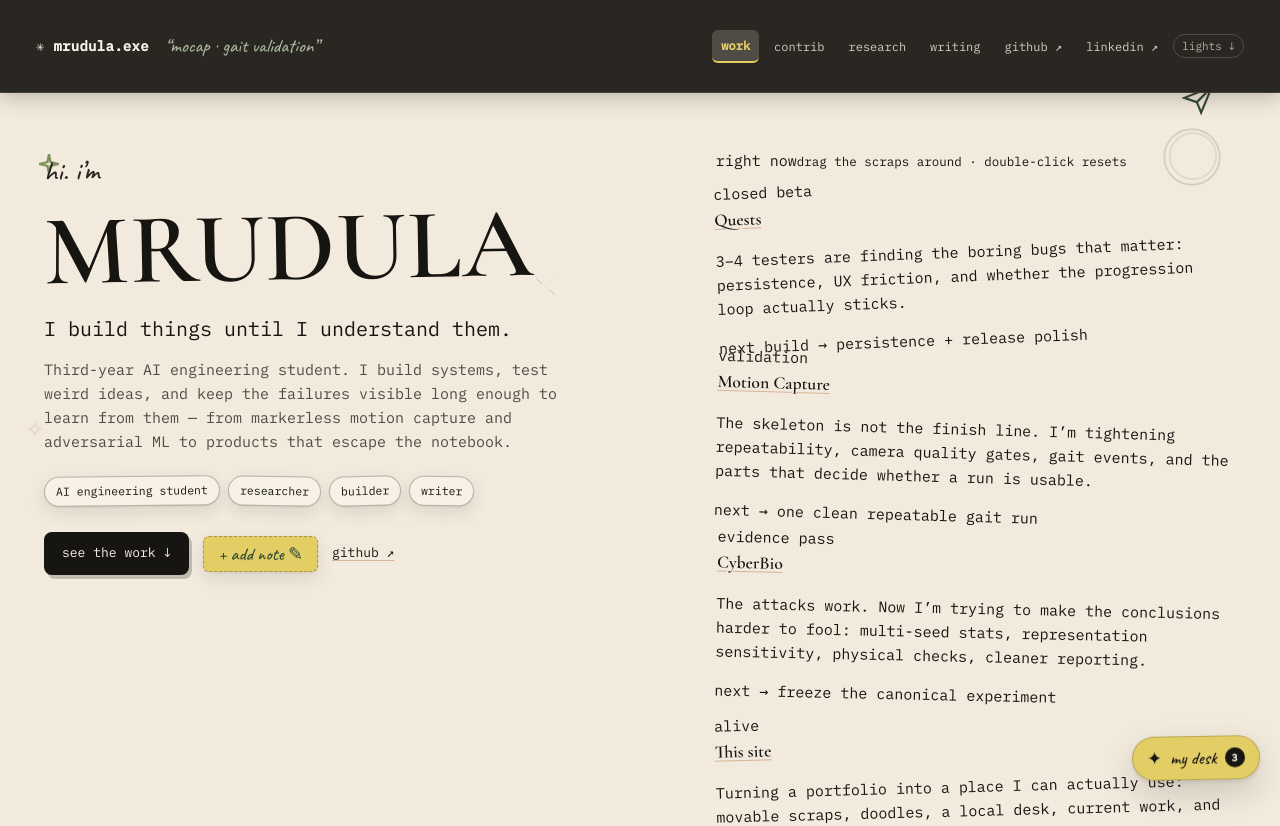
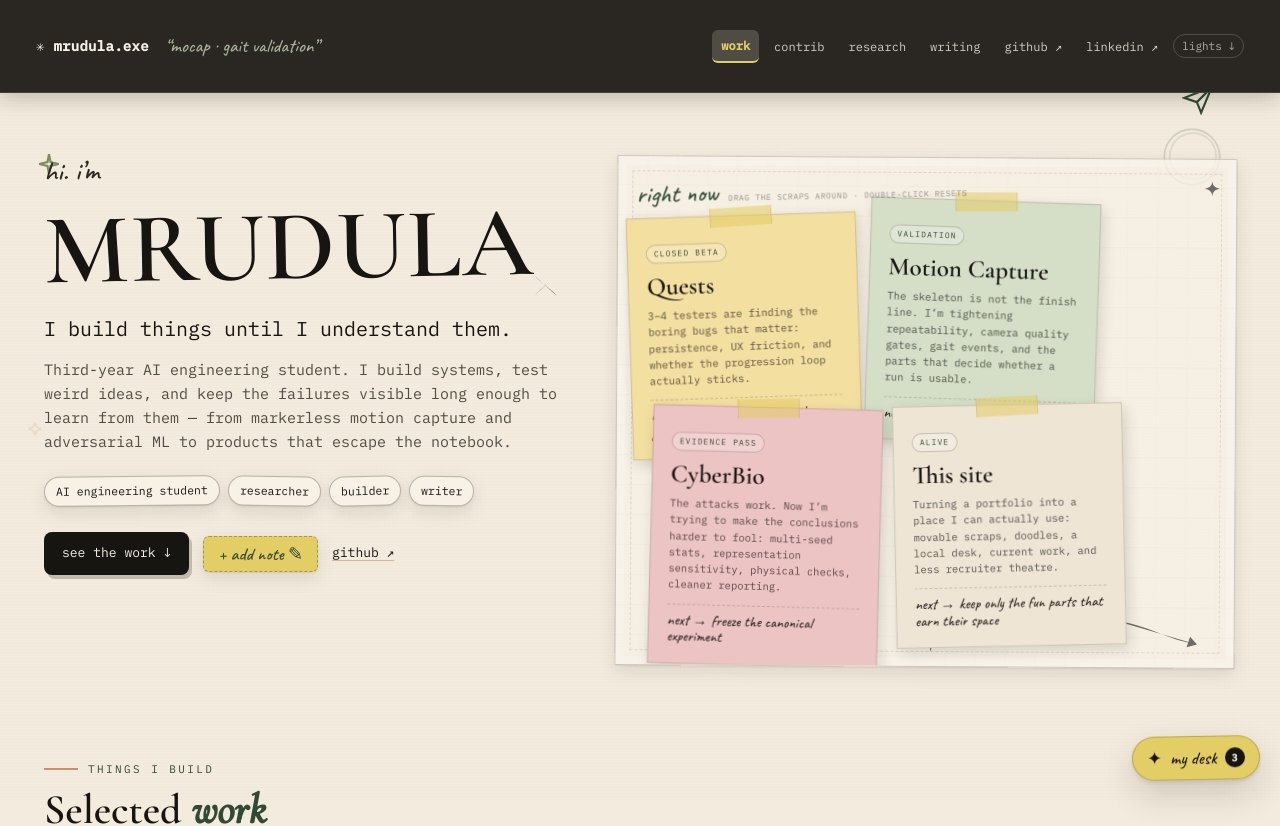
Before and after one commit to Mrudula-itsjuzme/portfolio-site, a React (Vite) app: page / in a window 1280 px wide. Shown: the top 826 px of the page. Built offline with nearby package versions, Linux system fonts and the light colour scheme.

Commit message:
style: make current work tactile and contributions legible

```diff
--- a/src/styles/lab.css
+++ b/src/styles/lab.css
@@ -2368,3 +2368,338 @@ html[data-fullscreen="true"] .hero,
     flex-direction: column;
   }
 }
+
+
+/* ============================================================
+   visual pass — current workboard + contribution ledger
+   ============================================================ */
+
+.hero {
+  grid-template-columns: minmax(0, .92fr) minmax(520px, 1.08fr);
+  gap: 44px;
+}
+
+.hero-workboard {
+  position: relative;
+  min-height: 510px;
+  margin-top: 8px;
+  border: 1px solid rgba(23,21,18,.18);
+  background:
+    linear-gradient(rgba(247,241,230,.73), rgba(247,241,230,.73)),
+    repeating-linear-gradient(0deg, transparent 0 29px, rgba(49,74,53,.09) 29px 30px),
+    repeating-linear-gradient(90deg, transparent 0 29px, rgba(49,74,53,.05) 29px 30px);
+  box-shadow: inset 0 0 0 8px rgba(255,255,255,.2), var(--shadow-paper);
+  transform: rotate(.35deg);
+  overflow: hidden;
+}
+
+.hero-workboard::after {
+  content: "";
+  position: absolute;
+  inset: 14px;
+  border: 1px dashed rgba(23,21,18,.12);
+  pointer-events: none;
+}
+
+.workboard-label {
+  position: absolute;
+  z-index: 12;
+  left: 18px;
+  top: 14px;
+  display: flex;
+  align-items: baseline;
+  gap: 10px;
+  transform: rotate(-1.5deg);
+}
+
+.workboard-label span {
+  font-family: var(--hand);
+  font-size: 25px;
+  color: var(--forest);
+}
+
+.workboard-label small {
+  font-size: 8px;
+  letter-spacing: .08em;
+  text-transform: uppercase;
+  color: rgba(23,21,18,.44);
+}
+
+.movable-scrap {
+  position: absolute;
+  width: min(230px, 44%);
+  min-height: 170px;
+  padding: 21px 18px 17px;
+  border: 1px solid rgba(23,21,18,.15);
+  box-shadow: 3px 5px 14px rgba(23,21,18,.14);
+  cursor: grab;
+  touch-action: none;
+  user-select: none;
+  transition: box-shadow .16s ease, transform .16s ease;
+}
+
+.movable-scrap.dragging {
+  cursor: grabbing;
+  box-shadow: 8px 14px 28px rgba(23,21,18,.23);
+  transform: rotate(0deg) scale(1.025) !important;
+}
+
+.movable-scrap:hover {
+  box-shadow: 5px 9px 20px rgba(23,21,18,.19);
+}
+
+.scrap-butter { background: #f3dfa0; }
+.scrap-sage { background: #d5dfc8; }
+.scrap-pink { background: #edc4c4; }
+.scrap-paper { background: #eee5d5; }
+
+.scrap-tape {
+  position: absolute;
+  width: 62px;
+  height: 19px;
+  top: -9px;
+  left: calc(50% - 31px);
+  background: rgba(227,205,101,.55);
+  border-left: 1px solid rgba(23,21,18,.07);
+  border-right: 1px solid rgba(23,21,18,.07);
+  transform: rotate(-2deg);
+}
+
+.scrap-status {
+  display: inline-block;
+  font-size: 8px;
+  text-transform: uppercase;
+  letter-spacing: .14em;
+  padding: 2px 7px;
+  border: 1px solid rgba(23,21,18,.2);
+  border-radius: 999px;
+  color: var(--forest);
+  background: rgba(255,255,255,.24);
+}
+
+.movable-scrap h3 {
+  font-size: 25px;
+  line-height: 1;
+  margin: 11px 0 8px;
+}
+
+.movable-scrap h3 a {
+  text-decoration: none;
+}
+
+.movable-scrap p {
+  margin: 0;
+  font-size: 10.5px;
+  line-height: 1.55;
+  color: rgba(23,21,18,.7);
+}
+
+.scrap-next {
+  display: block;
+  margin-top: 11px;
+  padding-top: 8px;
+  border-top: 1px dashed rgba(23,21,18,.18);
+  font-family: var(--hand);
+  font-size: 15px;
+  line-height: 1.1;
+  color: var(--charcoal);
+}
+
+.workboard-sparkle,
+.workboard-arrow {
+  position: absolute;
+  opacity: .55;
+  pointer-events: none;
+}
+
+.sparkle-a { right: 15px; top: 20px; color: var(--clay); }
+.sparkle-b { left: 49%; bottom: 11px; color: var(--moss); }
+.workboard-arrow { right: 28px; bottom: 22px; transform: rotate(18deg); }
+
+.contribution-section {
+  margin-top: 104px;
+}
+
+.contribution-ledger {
+  position: relative;
+  margin-top: 26px;
+  background: var(--cream);
+  border: 1px solid rgba(23,21,18,.16);
+  box-shadow: var(--shadow-paper);
+  overflow: hidden;
+}
+
+.ledger-spine {
+  position: absolute;
+  top: 0;
+  bottom: 0;
+  left: 116px;
+  width: 1px;
+  background: rgba(23,21,18,.12);
+}
+
+.contribution-row {
+  display: grid;
+  grid-template-columns: 96px minmax(145px, .7fr) minmax(240px, 1.7fr) 72px 24px;
+  gap: 18px;
+  align-items: center;
+  min-height: 74px;
+  padding: 13px 18px;
+  color: inherit;
+  text-decoration: none;
+  border-bottom: 1px dashed rgba(23,21,18,.14);
+  transition: background .14s ease, transform .14s ease;
+}
+
+.contribution-row:last-child { border-bottom: 0; }
+
+.contribution-row:hover {
+  background: rgba(227,205,101,.13);
+  transform: translateX(4px);
+}
+
+.contribution-status {
+  display: inline-flex;
+  align-items: center;
+  gap: 7px;
+  font-size: 9px;
+  text-transform: uppercase;
+  letter-spacing: .12em;
+}
+
+.contribution-status i {
+  width: 8px;
+  height: 8px;
+  border-radius: 50%;
+  background: var(--clay);
+  box-shadow: 0 0 0 3px rgba(201,143,107,.12);
+}
+
+.status-merged .contribution-status i {
+  background: var(--forest);
+  box-shadow: 0 0 0 3px rgba(49,74,53,.12);
+}
+
+.contribution-project {
+  font-family: var(--serif);
+  font-size: 18px;
+  font-weight: 600;
+}
+
+.contribution-title {
+  font-size: 11px;
+  line-height: 1.45;
+  color: rgba(23,21,18,.7);
+}
+
+.contribution-when {
+  font-size: 9px;
+  color: rgba(23,21,18,.46);
+}
+
+.contribution-arrow {
+  font-size: 14px;
+  color: var(--forest);
+}
+
+.contribution-note {
+  max-width: 600px;
+  margin: 13px 0 0 auto;
+  font-family: var(--hand);
+  font-size: 18px;
+  line-height: 1.2;
+  text-align: right;
+  color: var(--clay);
+  transform: rotate(-.7deg);
+}
+
+@media (max-width: 1040px) {
+  .hero {
+    grid-template-columns: 1fr;
+  }
+
+  .hero-workboard {
+    min-height: 500px;
+    max-width: 620px;
+  }
+}
+
+@media (max-width: 720px) {
+  .hero-workboard {
+    display: grid;
+    grid-template-columns: 1fr;
+    gap: 12px;
+    min-height: 0;
+    padding: 58px 12px 16px;
+    transform: none;
+    overflow: visible;
+  }
+
+  .movable-scrap {
+    position: relative !important;
+    left: auto !important;
+    top: auto !important;
+    width: 100%;
+    min-height: 0;
+    transform: none !important;
+    cursor: default;
+  }
+
+  .workboard-label {
+    left: 15px;
+    top: 12px;
+  }
+
+  .workboard-label small {
+    display: none;
+  }
+
+  .workboard-sparkle,
+  .workboard-arrow {
+    display: none;
+  }
+
+  .contribution-ledger {
+    background: transparent;
+    border: 0;
+    box-shadow: none;
+    overflow: visible;
+  }
+
+  .ledger-spine {
+    display: none;
+  }
+
+  .contribution-row {
+    grid-template-columns: 1fr auto;
+    gap: 6px 12px;
+    min-height: 0;
+    margin-bottom: 10px;
+    padding: 14px;
+    background: var(--cream);
+    border: 1px solid rgba(23,21,18,.14);
+    box-shadow: var(--shadow-paper);
+  }
+
+  .contribution-status,
+  .contribution-project,
+  .contribution-title {
+    grid-column: 1;
+  }
+
+  .contribution-when,
+  .contribution-arrow {
+    grid-column: 2;
+  }
+
+  .contribution-status { grid-row: 1; }
+  .contribution-when { grid-row: 1; }
+  .contribution-project { grid-row: 2; }
+  .contribution-arrow { grid-row: 2; }
+  .contribution-title { grid-row: 3; }
+
+  .contribution-note {
+    text-align: left;
+    margin-left: 4px;
+  }
+}
```
